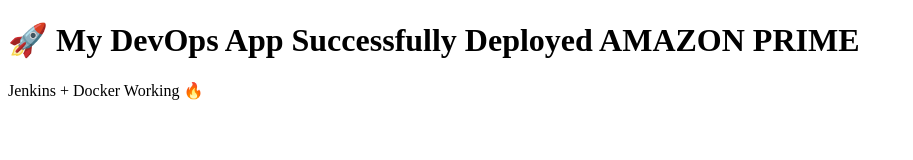
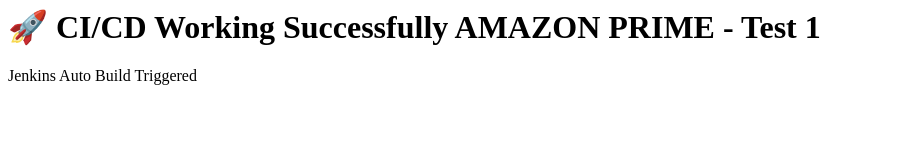
Before and after one commit to Sumit-tech-dev/Devops-Ist-lab, a plain HTML site: page index.html in a window 1280 px wide. Shown: the whole page, without its empty margins (0-913 px from the left). Drawn offline with Linux system fonts and the light colour scheme.

Commit message:
Update index.html

```diff
--- a/index.html
+++ b/index.html
@@ -1,10 +1,2 @@
-<!DOCTYPE html>
-<html>
-<head>
-    <title>My DevOps App</title>
-</head>
-<body>
-    <h1>🚀 My DevOps App Successfully Deployed AMAZON PRIME</h1>
-    <p>Jenkins + Docker Working 🔥</p>
-</body>
-</html>
+<h1>🚀 CI/CD Working Successfully AMAZON PRIME - Test 1</h1>
+<p>Jenkins Auto Build Triggered</p>
```
